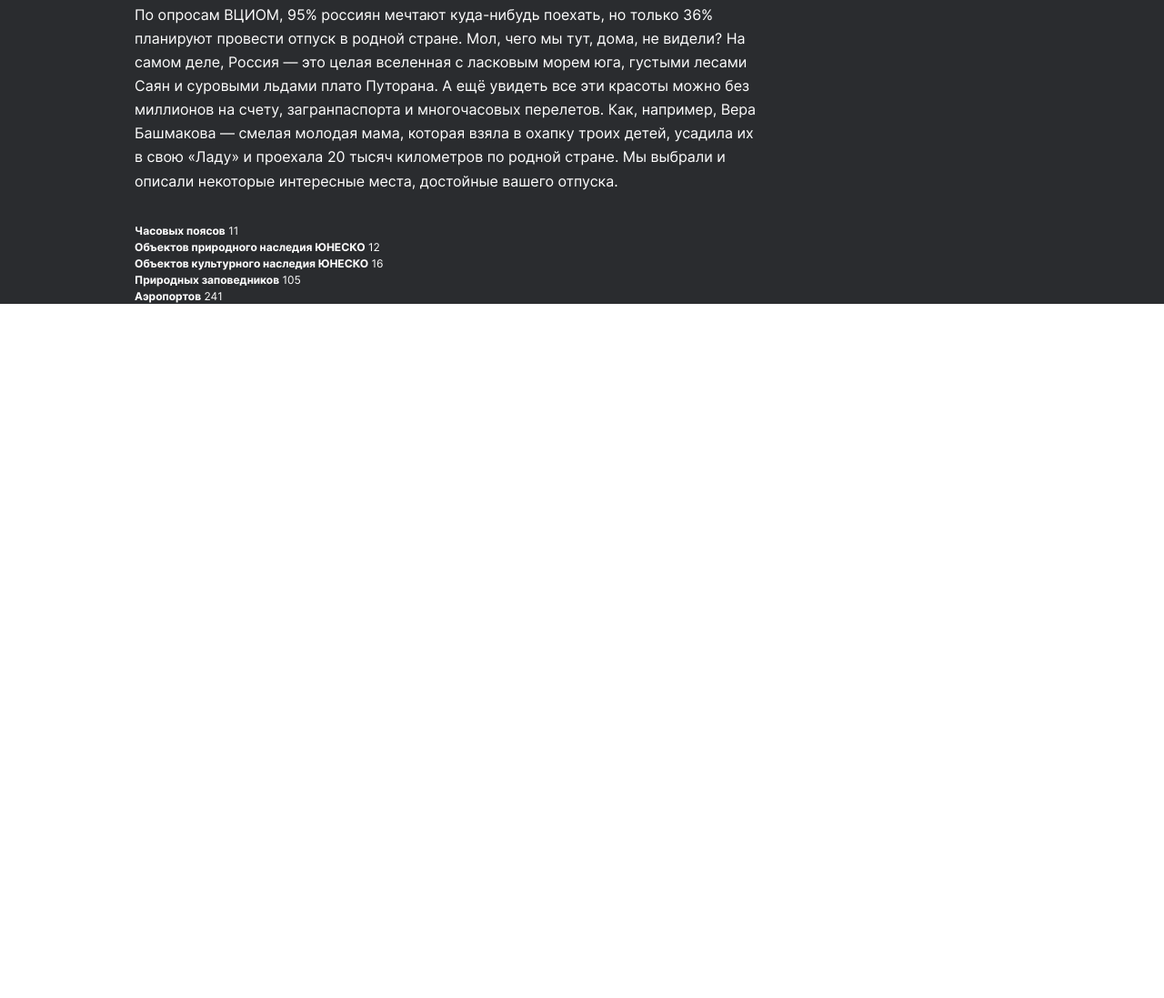
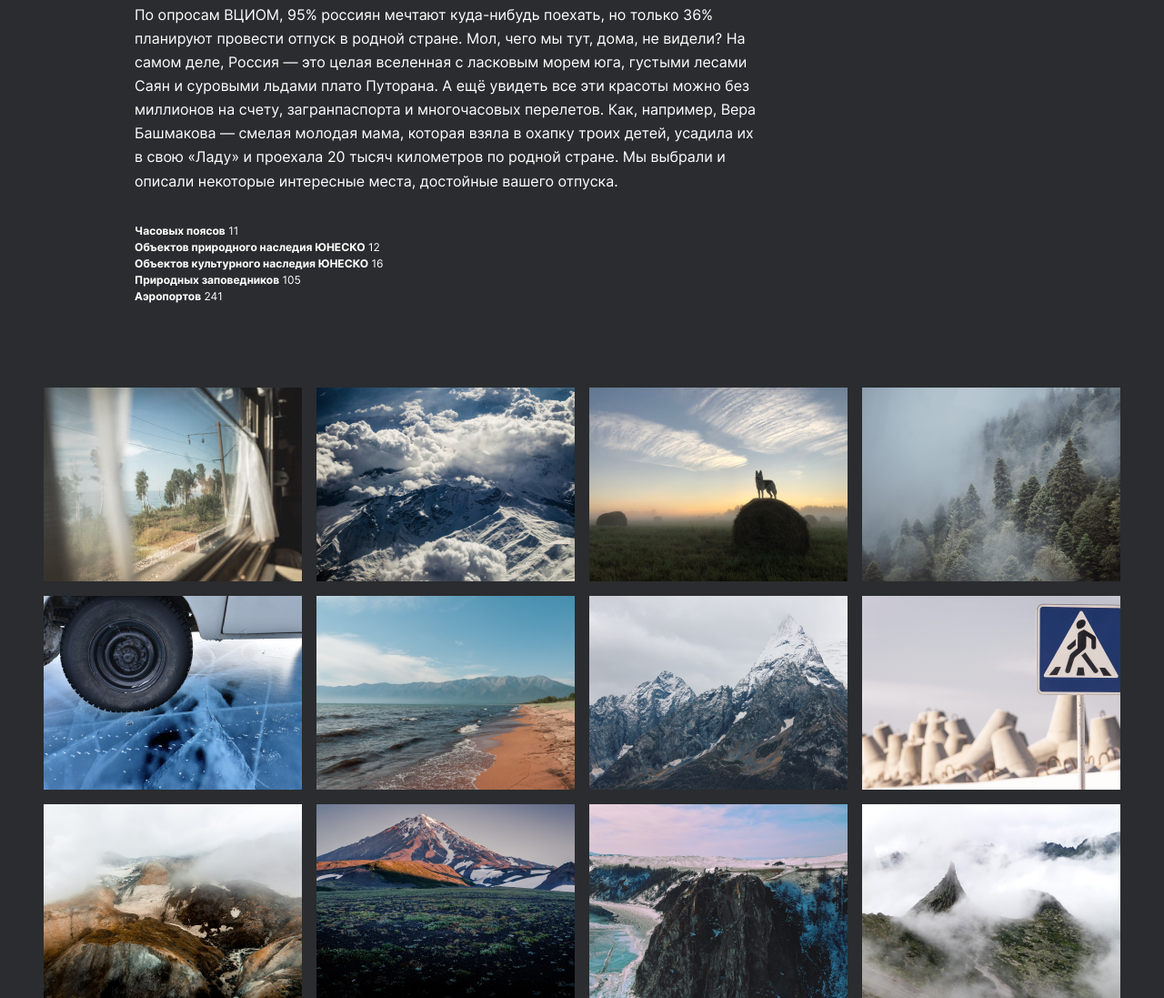
Before and after one commit to FialkaLesnaya/russian-travel, a plain HTML site: page index.html in a window 1280 px wide. Shown: the part 1350-2447 px from the top of the page at 91% size. Before the commit the page ends 1685 px from the top, so only its background shows below. Drawn offline with Linux system fonts and the light colour scheme.

Commit message:
Сделан блок photo-grid

```diff
--- /dev/null
+++ b/blocks/photo-grid/__item/photo-grid__item.css
@@ -0,0 +1,4 @@
+.photo-grid__item {
+    width: 284px;
+    height: 213px;
+}
--- /dev/null
+++ b/blocks/photo-grid/photo-grid.css
@@ -0,0 +1,8 @@
+.photo-grid {
+    width: 1184px;
+    margin: 92px auto 0 auto;
+    display: grid;
+    grid-template-columns: repeat(4, 284px);
+    grid-template-rows: repeat(3, 213px);
+    gap: 16px;
+}
--- a/index.html
+++ b/index.html
@@ -46,6 +46,22 @@
                 <li><b>Аэропортов</b> 241</li>
             </ul>
         </div>
+
+        <div class="photo-grid">
+            <img class="photo-grid__item" src="./images/0.png" alt="окно">
+            <img class="photo-grid__item" src="./images/1.png" alt="горы в облаках">
+            <img class="photo-grid__item" src="./images/2.png" alt="стог сена">
+            <img class="photo-grid__item" src="./images/3.png" alt="лес в тумане">
+            <img class="photo-grid__item" src="./images/4.png" alt="колесо">
+            <img class="photo-grid__item" src="./images/5.png" alt="горы и пляж">
+            <img class="photo-grid__item" src="./images/6.png" alt="заснеженные холмы">
+            <img class="photo-grid__item" src="./images/7.png" alt="волнорезы">
+            <img class="photo-grid__item" src="./images/8.png" alt="разные горные породы">
+            <img class="photo-grid__item" src="./images/9.png" alt="гора и поле">
+            <img class="photo-grid__item" src="./images/10.png" alt="высокий склон над морем">
+            <img class="photo-grid__item" src="./images/11.png" alt="горы">
+
+        </div>
     </div>
 </body>
 
--- a/pages/index.css
+++ b/pages/index.css
@@ -20,3 +20,6 @@
 @import url(../blocks/intro/__title/intro__title.css);
 @import url(../blocks/intro/__text/intro__text.css);
 @import url(../blocks/intro/__list/intro__list.css);
+
+@import url(../blocks/photo-grid/photo-grid.css);
+@import url(../blocks/photo-grid/__item/photo-grid__item.css);
```
Also changed, not shown: images/0.png (added), images/1.png (added), images/10.png (added), images/11.png (added), images/2.png (added), images/3.png (added), images/4.png (added), images/5.png (added), images/6.png (added), images/7.png (added), images/8.png (added), images/9.png (added).
